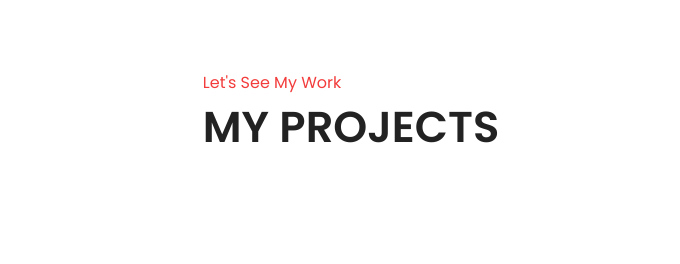
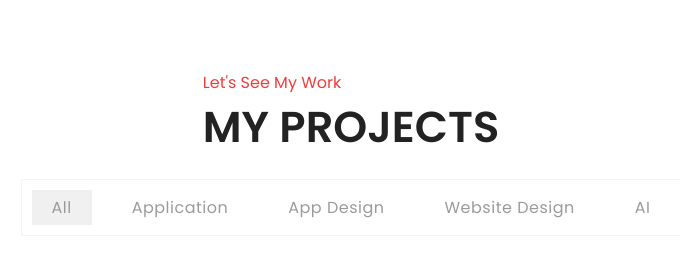
Before and after one commit to ala737/Filterable-Project, a plain HTML site: page index.html in a window 1280 px wide. Shown: the whole page, without its empty margins (289-969 px from the left). Drawn offline with nearby package versions, Linux system fonts and the light colour scheme.

Commit message:
I created the filter of the section

```diff
--- a/index.html
+++ b/index.html
@@ -16,6 +16,17 @@
             <span>Let's See My Work</span>
             <h3>My Projects</h3>
         </div>
+
+        <!--filter-->
+        <ul class="projects-filter">
+            <li class="list project-filter-active">All</li>
+            <li class="list">Application</li>
+            <li class="list">App Design</li>
+            <li class="list">Website Design</li>
+            <li class="list">AI</li>
+        </ul>
+
+
     </section>
 
 
@@ -25,7 +36,7 @@
 
 
 
-
+    <script src="https://cdnjs.cloudflare.com/ajax/libs/jquery/3.6.3/jquery.min.js" integrity="sha512-STof4xm1wgkfm7heWqFJVn58Hm3EtS31XFaagaa8VMReCXAkQnJZ+jEy8PCC/iT18dFy95WcExNHFTqLyp72eQ==" crossorigin="anonymous" referrerpolicy="no-referrer"></script>
     <script src="script.js"></script>
 </body>
 </html>
--- a/script.js
+++ b/script.js
@@ -0,0 +1,4 @@
+
+$(document).on('click','.projects-filter li',function(){
+    $(this).addClass('project-filter-active').siblings().removeClass('project-filter-active')
+});
--- a/style.css
+++ b/style.css
@@ -38,3 +38,28 @@ ul{
 .projects-heading span{
     color: #f33c3c;
 }
+
+.projects-filter{
+    display: flex;
+    justify-content: center;
+    align-items: center;
+    border: 1px solid rgba(237,237,237,0.6);
+    flex-wrap: wrap;
+    margin: 20px;
+}
+
+.projects-filter li{
+    margin: 10px;
+    padding: 5px 20px;
+    color: #9b9b9b;
+    font-size: 1rem;
+    letter-spacing: .5px;
+    font-weight: 400;
+    cursor: pointer;
+    user-select: none;
+}
+
+.project-filter-active{
+    background-color: #f0f0f0;
+    color: #272727;
+}
```
